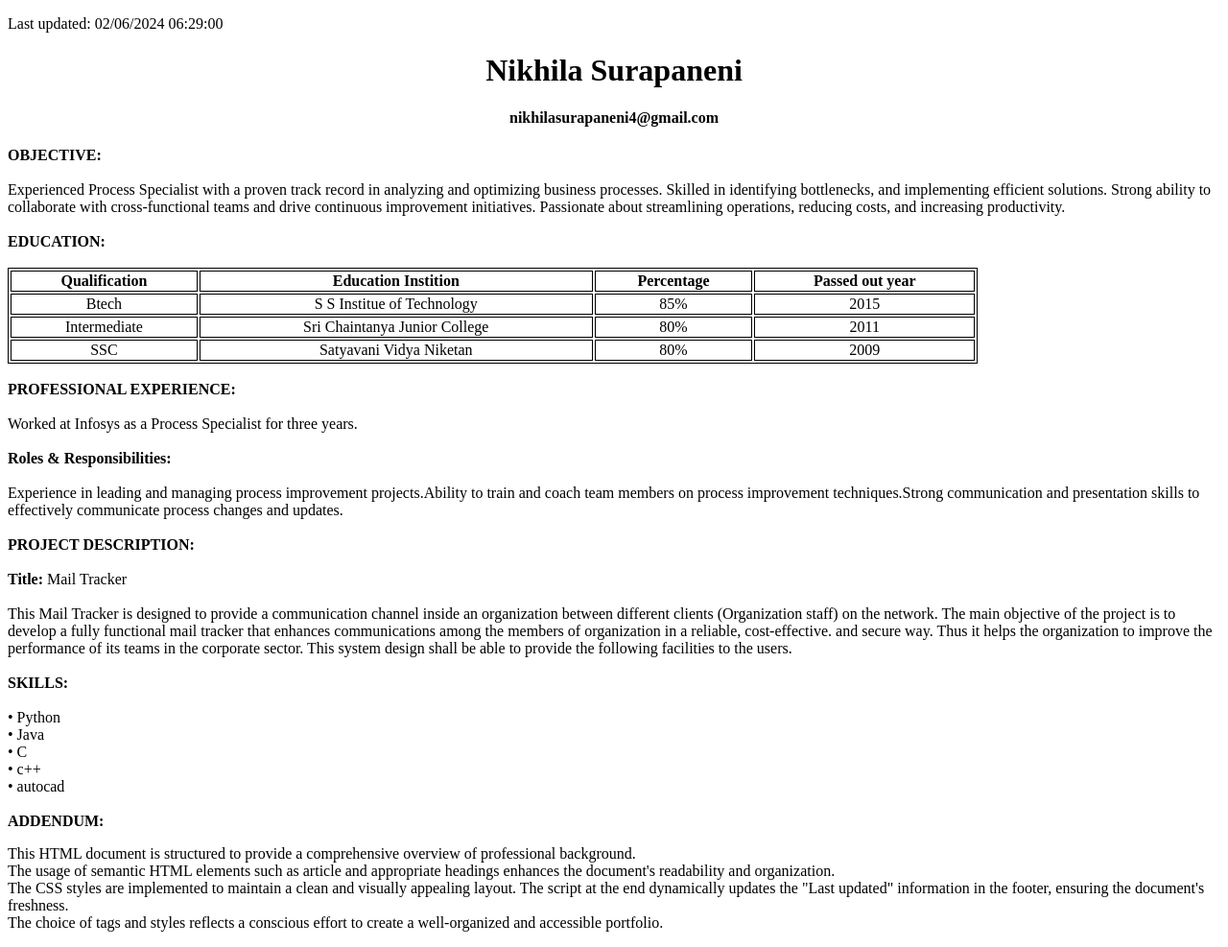
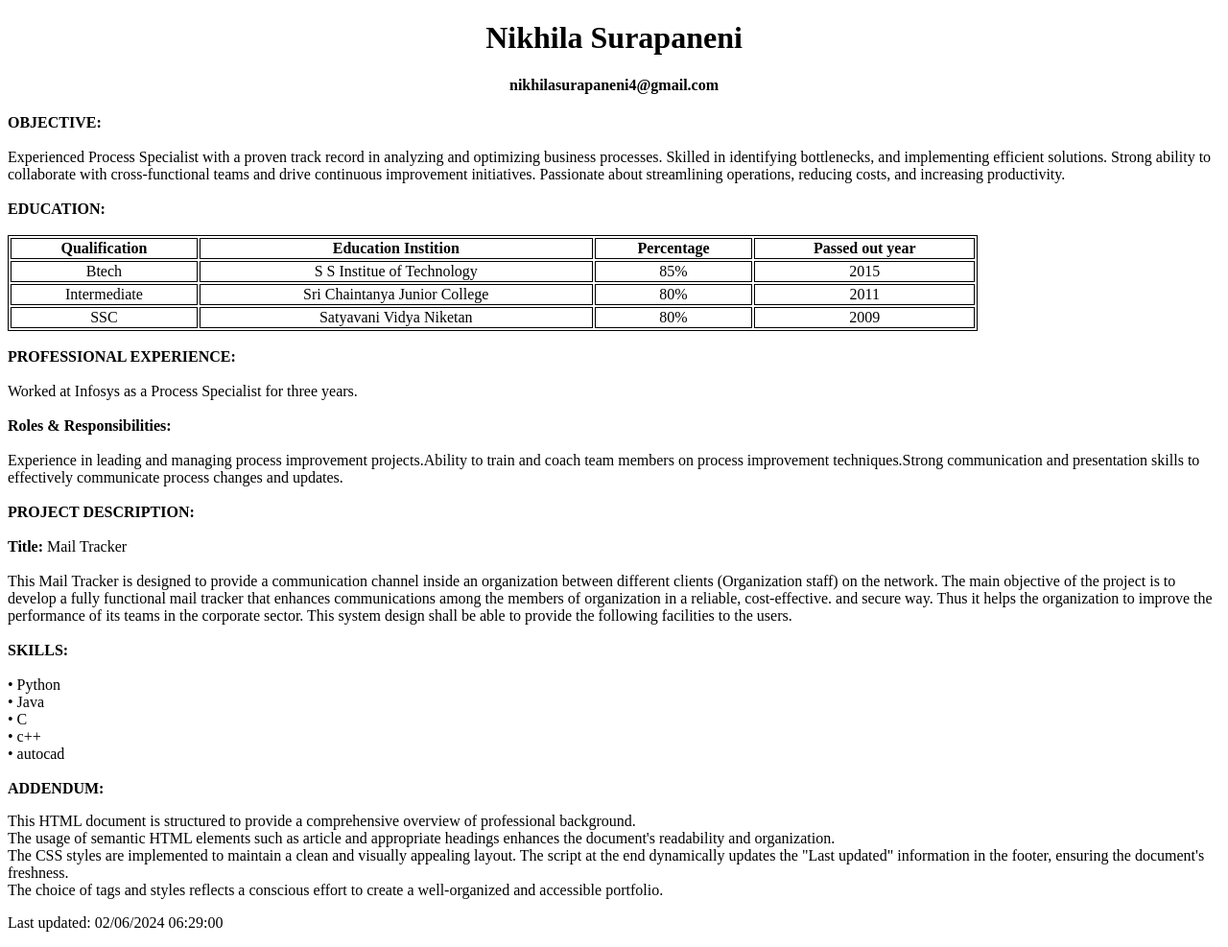
Before and after one commit to NikhilaSurapaneni9/ITC505-lab-2, a plain HTML site: page index.html in a window 1280 px wide. Shown: the whole page at 96% size. Drawn offline with Linux system fonts and the light colour scheme.

Commit message:
inital commit

```diff
--- a/index.html
+++ b/index.html
@@ -1,15 +1,7 @@
 <!DOCTYPE html>
 <html>
 <head>
-    <footer>
-        <p>Last updated:
-            <span id="lastModified"></span>
-        </p>
-    </footer>
-    <script type="text/javascript">
-         var x = document.lastModified;
-         document.getElementById('lastModified').textContent = x;
-    </script>
+
     <center><h1>Nikhila Surapaneni</h1></center>
     <center><h4>nikhilasurapaneni4@gmail.com</h4></center>
     <style>
@@ -102,6 +94,15 @@
              The CSS styles are implemented to maintain a clean and visually appealing layout. The script at the end dynamically updates the "Last updated" information in the footer, ensuring the document's freshness.<br>
               The choice of tags and styles reflects a conscious effort to create a well-organized and accessible portfolio.</p>
     </article>
+    <footer>
+      <p>Last updated:
+          <span id="lastModified"></span>
+      </p>
+  </footer>
+  <script type="text/javascript">
+       var x = document.lastModified;
+       document.getElementById('lastModified').textContent = x;
+  </script>
 
 </body>
 
```
